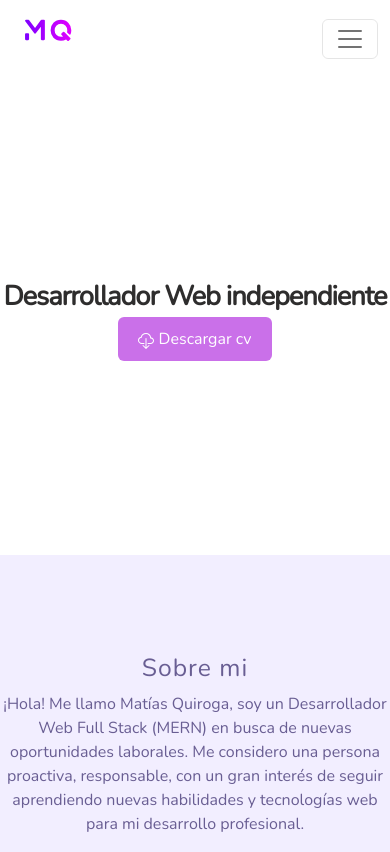
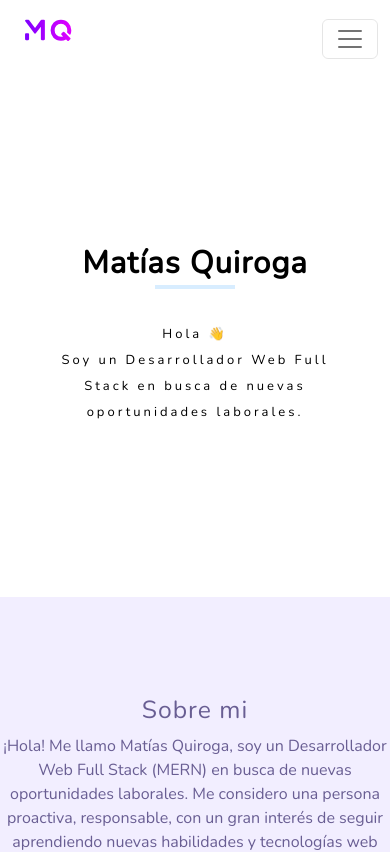
Before and after one commit to matias798/portfolio-nextjs, a Next.js app: page / in a window 390 px wide. Shown: the top 852 px of the page. Built offline with nearby package versions, Linux system fonts and the light colour scheme.

Commit message:
changed mobile home

```diff
--- a/components/Home.js
+++ b/components/Home.js
@@ -35,7 +35,7 @@ const Home = () => {
         />
         <link rel="manifest" href="/site.webmanifest" />
       </Head>
-      <Script src="https://cdn.jsdelivr.net/npm/animejs@3.0.1/lib/anime.min.js"/>
+      <Script src="https://cdn.jsdelivr.net/npm/animejs@3.0.1/lib/anime.min.js" />
 
       <div className={`${Styles.HomeContainer}`}>
         {/* Left */}
@@ -55,6 +55,12 @@ const Home = () => {
                 <BsCloudDownload /> Descargar cv
               </Button>
             </a>
+          </div>
+          <div className={Styles.MobileContainer}>
+            <h1 className={Styles.TitleMobile}>Matías Quiroga</h1>
+            <hr className={Styles.HrMobile} />
+            <p className={Styles.SubtitleMobile}>Hola 👋</p>
+            <p className={Styles.SubtitleMobile}>Soy un Desarrollador Web Full Stack en busca de nuevas oportunidades laborales.</p>
           </div>
         </div>
         {/* right */}
--- a/styles/Home.module.css
+++ b/styles/Home.module.css
@@ -44,6 +44,7 @@
     margin-bottom: 2em;
 }
 
+
 .Button {
     background-color: #CA70E9;
     border: none;
@@ -68,29 +69,73 @@
     padding-top: 0;
 }
 
+.MobileContainer {
+    display: none;
+}
+
 @media (max-width: 769px) {
+    .MobileContainer {
+        display: flex;
+        justify-content: center;
+        align-items: center;
+        flex-direction: column;
+    }
+
     .HomeContainer {
+        align-content: center;
+        align-items: center;
         justify-content: center;
-        height: 55vh;
+        height: 60vh;
         padding: 0;
     }
 
     .Title {
-        font-size: 1.7em;
+        display: none;
+    }
+
+    .TitleMobile {
+        font-size: 31px;
         text-align: center;
+        margin-bottom: 0.5em;
+        font-weight: bold;
+        line-height: 0;
+        margin-bottom: 0.7em;
+        letter-spacing: 1px;
+        color: #000;
     }
 
     .Hr {
         display: none;
     }
 
+    .HrMobile {
+        width: 5em !important;
+        border: 2px solid #63b6ff;
+        fill: #63b6ff;
+        margin-top: 0;
+        margin-bottom: 2em;
+    }
+
     .ImageContainer {
         display: none;
-
     }
 
     .Subtitle {
         display: none;
+    }
+
+    .SubtitleMobile {
+        display: block;
+        font-size: 13px;
+        font-weight: 100;
+        letter-spacing: 3PX;
+        margin-top: 2em;
+        color: #000;
+        text-align: center;
+        overflow-wrap: break-word;
+        margin-bottom: 1em;
+        line-height: 2em;
+        max-width: 80%;
     }
 
     .Left {
@@ -104,9 +149,8 @@
     }
 
     .ButtonContainer {
-        display: flex;
-        justify-content: center;
-        align-items: center;
+        display: none;
+
     }
 
     .Button {
```
